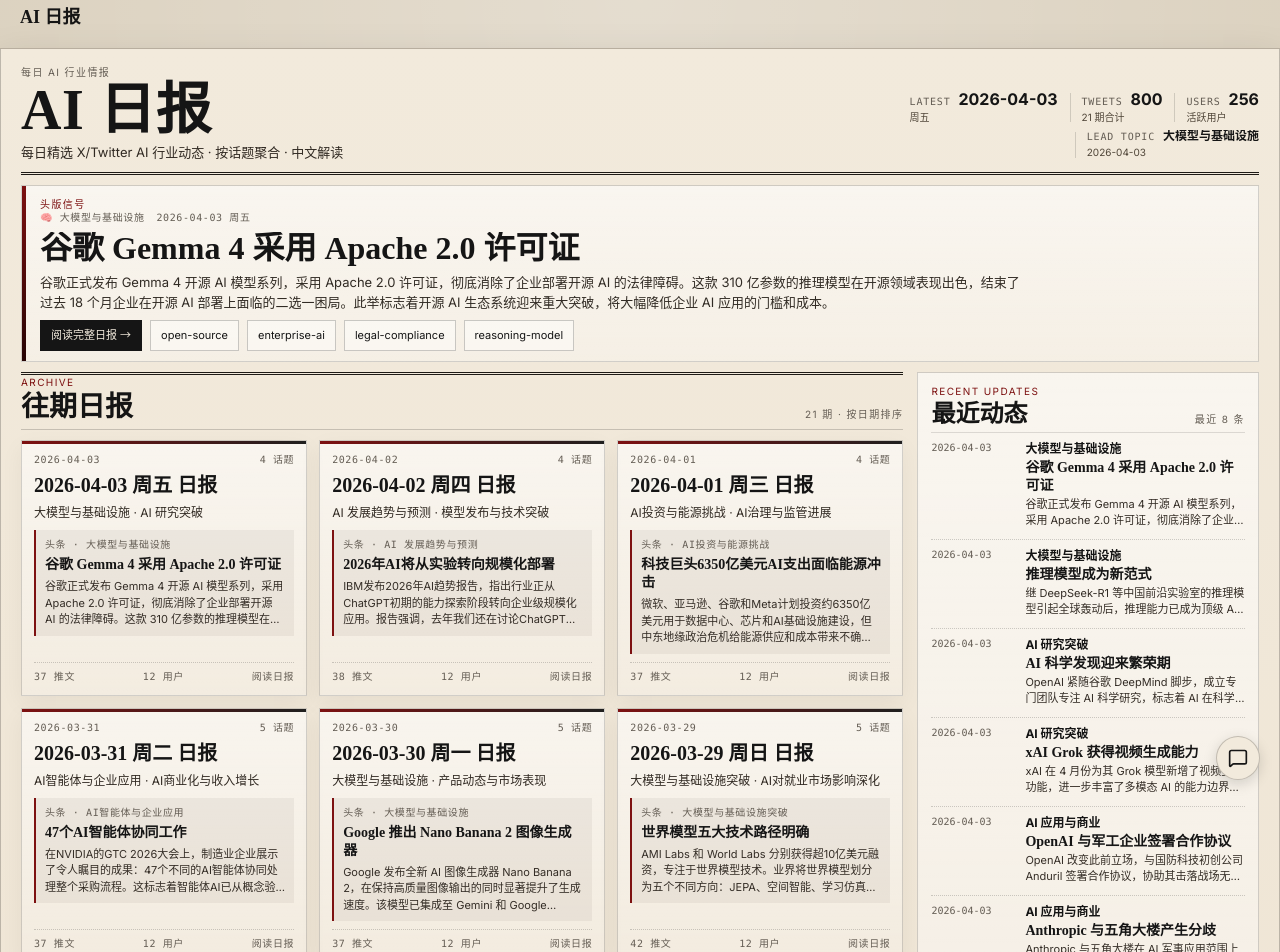
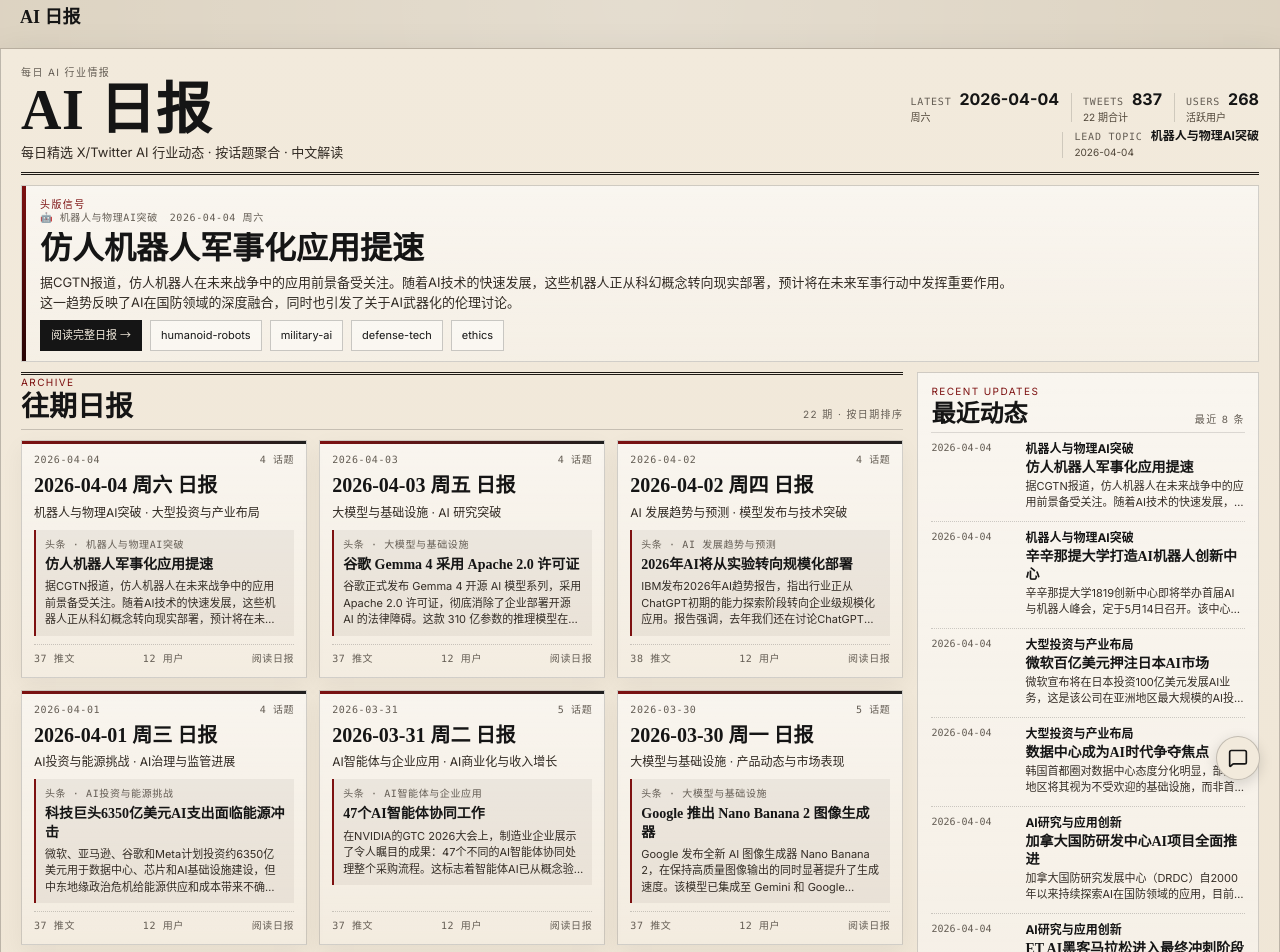
Before and after one commit to Vincentwei1021/ai-daily, a Next.js app: page / in a window 1280 px wide. Shown: the top 952 px of the page. Built offline with nearby package versions, Linux system fonts and the light colour scheme; no server answers.

Commit message:
daily: 2026-04-04

```diff
--- a/src/data/reports.ts
+++ b/src/data/reports.ts
@@ -14,6 +14,105 @@ export interface DailyReport {
 
 export const reports: DailyReport[] = [
   {
+    "date": "2026-04-04",
+    "weekday": "周六",
+    "timeRange": "04-03 08:30 ~ 04-04 08:30 (UTC+8)",
+    "tweetCount": 37,
+    "userCount": 12,
+    "topics": [
+      {
+        "title": "🤖 机器人与物理AI突破",
+        "items": [
+          {
+            "bold": "仿人机器人军事化应用提速",
+            "detail": "据CGTN报道，仿人机器人在未来战争中的应用前景备受关注。随着AI技术的快速发展，这些机器人正从科幻概念转向现实部署，预计将在未来军事行动中发挥重要作用。这一趋势反映了AI在国防领域的深度融合，同时也引发了关于AI武器化的伦理讨论。",
+            "tags": [
+              "humanoid-robots",
+              "military-ai",
+              "defense-tech",
+              "ethics"
+            ]
+          },
+          {
+            "bold": "辛辛那提大学打造AI机器人创新中心",
+            "detail": "辛辛那提大学1819创新中心即将举办首届AI与机器人峰会，定于5月14日召开。该中心正在部署先进的机器人臂系统，配备环境感知传感器，展示了学术界在推动AI机器人技术产业化方面的积极努力。峰会将汇聚创始人、企业领袖和创新者，探讨AI机器人如何重塑商业未来。",
+            "tags": [
+              "robotics-summit",
+              "innovation-hub",
+              "academic-research",
+              "sensors"
+            ]
+          }
+        ]
+      },
+      {
+        "title": "💰 大型投资与产业布局",
+        "items": [
+          {
+            "bold": "微软百亿美元押注日本AI市场",
+            "detail": "微软宣布将在日本投资100亿美元发展AI业务，这是该公司在亚洲地区最大规模的AI投资之一。投资重点将放在扩建云计算基础设施、新建数据中心以及网络安全合作伙伴关系上。微软还计划到2029年培训100万名AI工程师，以应对其Copilot产品与OpenAI ChatGPT和谷歌Gemini的激烈竞争。",
+            "tags": [
+              "microsoft",
+              "investment",
+              "japan",
+              "cloud-infrastructure"
+            ]
+          },
+          {
+            "bold": "数据中心成为AI时代争夺焦点",
+            "detail": "韩国首都圈对数据中心态度分化明显，部分地区将其视为不受欢迎的基础设施，而非首都地区则积极争取数据中心项目。这种对比反映了AI时代对数据中心需求的急剧增长，以及不同地区对于AI基础设施建设的不同态度。专业人才和配套设施的分布不均也成为影响数据中心选址的关键因素。",
+            "tags": [
+              "data-centers",
+              "infrastructure",
+              "regional-policy",
+              "ai-era"
+            ]
+          }
+        ]
+      },
+      {
+        "title": "🔬 AI研究与应用创新",
+        "items": [
+          {
+            "bold": "加拿大国防研发中心AI项目全面推进",
+            "detail": "加拿大国防研究发展中心（DRDC）自2000年以来持续探索AI在国防领域的应用，目前已在文档编辑、健康科学、船舶跟踪、网络防御和威胁检测等多个领域取得实质性进展。该机构展示了AI技术如何从理论研究转向实际应用，为国防安全提供全方位的技术支撑。",
+            "tags": [
+              "defense-research",
+              "canada",
+              "cybersecurity",
+              "threat-detection"
+            ]
+          },
+          {
+            "bold": "ET AI黑客马拉松进入最终冲刺阶段",
+            "detail": "印度经济时报AI黑客马拉松2026已进入原型提交前的最终构建阶段，参赛团队正在紧锣密鼓地完善各自的AI解决方案。这一赛事汇聚了众多AI开发者和创新者，预计将产生一批具有商业价值的AI应用原型，展现了印度在AI创新生态建设方面的活跃表现。",
+            "tags": [
+              "hackathon",
+              "india",
+              "prototype",
+              "innovation"
+            ]
+          }
+        ]
+      },
+      {
+        "title": "🛡️ 网络安全与自动化突破",
+        "items": [
+          {
+            "bold": "2026年4月AI网络安全重大突破",
+            "detail": "据Coaio报道，2026年4月在AI、网络安全和自动化领域出现了多项重大技术突破。这些进展涵盖了智能威胁检测、自动化响应系统和预测性安全分析等关键技术，标志着AI在网络安全防护中的应用达到了新的高度，为企业和政府机构提供更强大的数字安全保障。",
+            "tags": [
+              "cybersecurity",
+              "automation",
+              "breakthrough",
+              "threat-detection"
+            ]
+          }
+        ]
+      }
+    ]
+  },
+  {
     "date": "2026-04-03",
     "weekday": "周五",
     "timeRange": "04-02 08:30 ~ 04-03 08:30 (UTC+8)",
```
